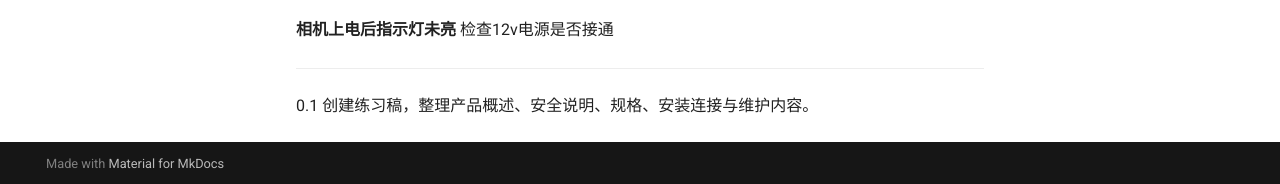
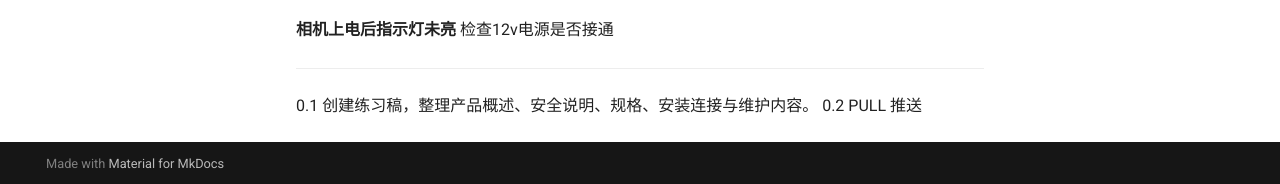
Before and after one commit to pzzhhang/practice, an MkDocs documentation site: the page built from docs/user_manual.md, in a window 1280 px wide and 900 px high, scrolled down 3480 px. Shown: the part 713-897 px from the top of the window. Built offline with MkDocs 1.6.1 and Material for MkDocs 9.7.7, drawn with Linux system fonts in a browser that asks for light colours.

Commit message:
Update user_manual.md

```diff
--- a/docs/user_manual.md
+++ b/docs/user_manual.md
@@ -174,3 +174,4 @@ Epic Eye X 是迁移科技 Epic Eye 系列 3D
 ---
 
   0.1    创建练习稿，整理产品概述、安全说明、规格、安装连接与维护内容。
+  0.2    PULL 推送
```
